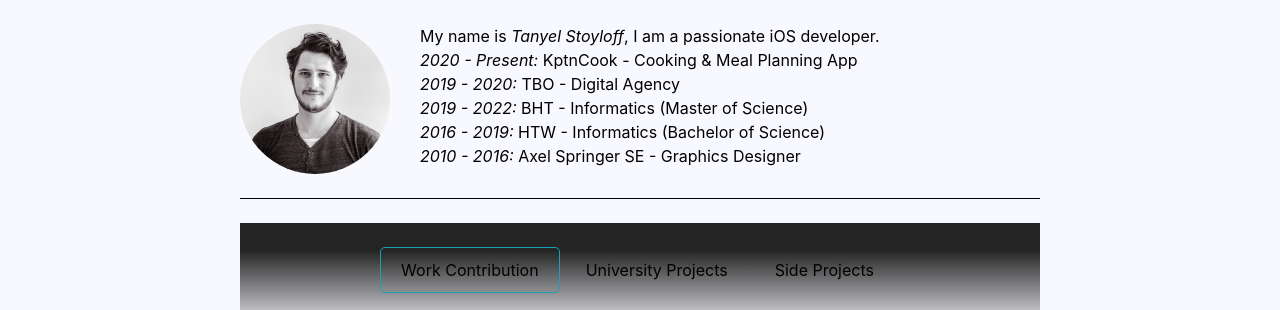
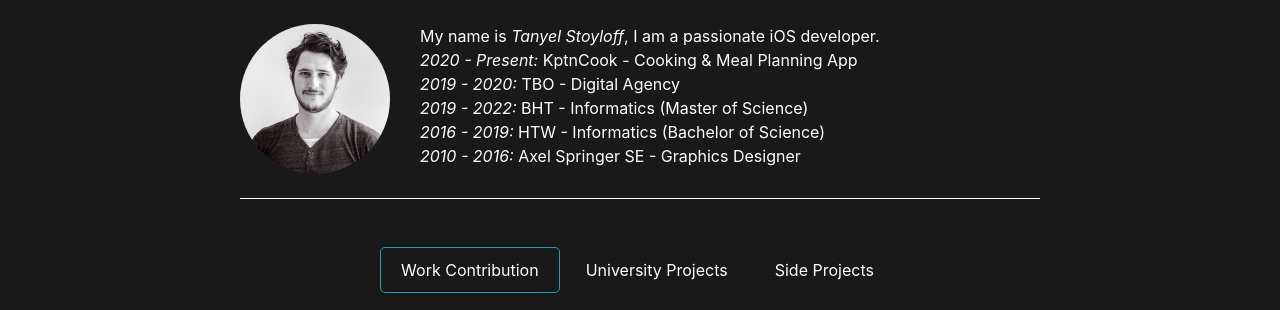
Before and after one commit to Serafiniert/serafiniert.github.io, a plain HTML site: page index.html in a window 1280 px wide. Shown: the part 62-372 px from the top of the page. Drawn offline with nearby package versions, Linux system fonts and the light colour scheme.

Commit message:
removes light mode

```diff
--- a/css/styles.css
+++ b/css/styles.css
@@ -1,4 +1,10 @@
 /* General Styles */
+
+body {
+  background-color: rgb(25, 25, 25);
+  color: white;
+}
+
 nav {
   margin-bottom: 30px;
 }
@@ -6,7 +12,7 @@ nav {
 hr {
   margin-top: 24px;
   margin-bottom: 24px;
-  border-color: initial;
+  border-color: white;
 }
 
 div.wrapper {
@@ -104,26 +110,6 @@ li {
   border-color: #17A2B8;
 }
 
-/* Dark Mode Styles */
-@media (prefers-color-scheme: dark) {
-  body {
-    background-color: rgb(25, 25, 25);
-    color: white;
-  }
-
-  hr {
-    border-color: white;
-  }
-}
-
-/* Light Mode Styles */
-@media (prefers-color-scheme: light) {
-  body {
-    background-color: #F8F8FF;
-    color: black;
-  }
-}
-
 @media (min-width: 640px) {
   .img-box {
     grid-template-columns: 1fr 1fr 1fr 1fr;
```
